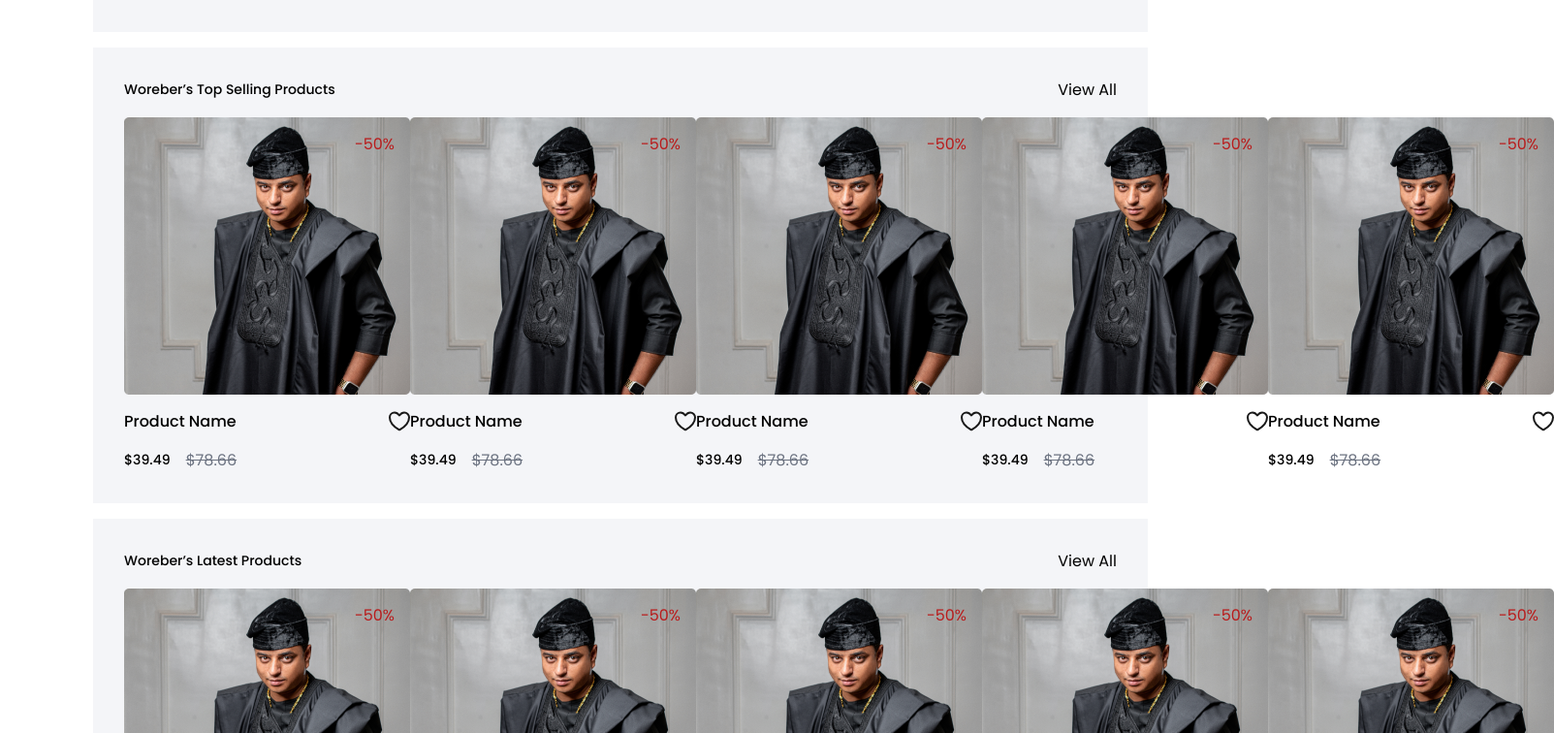
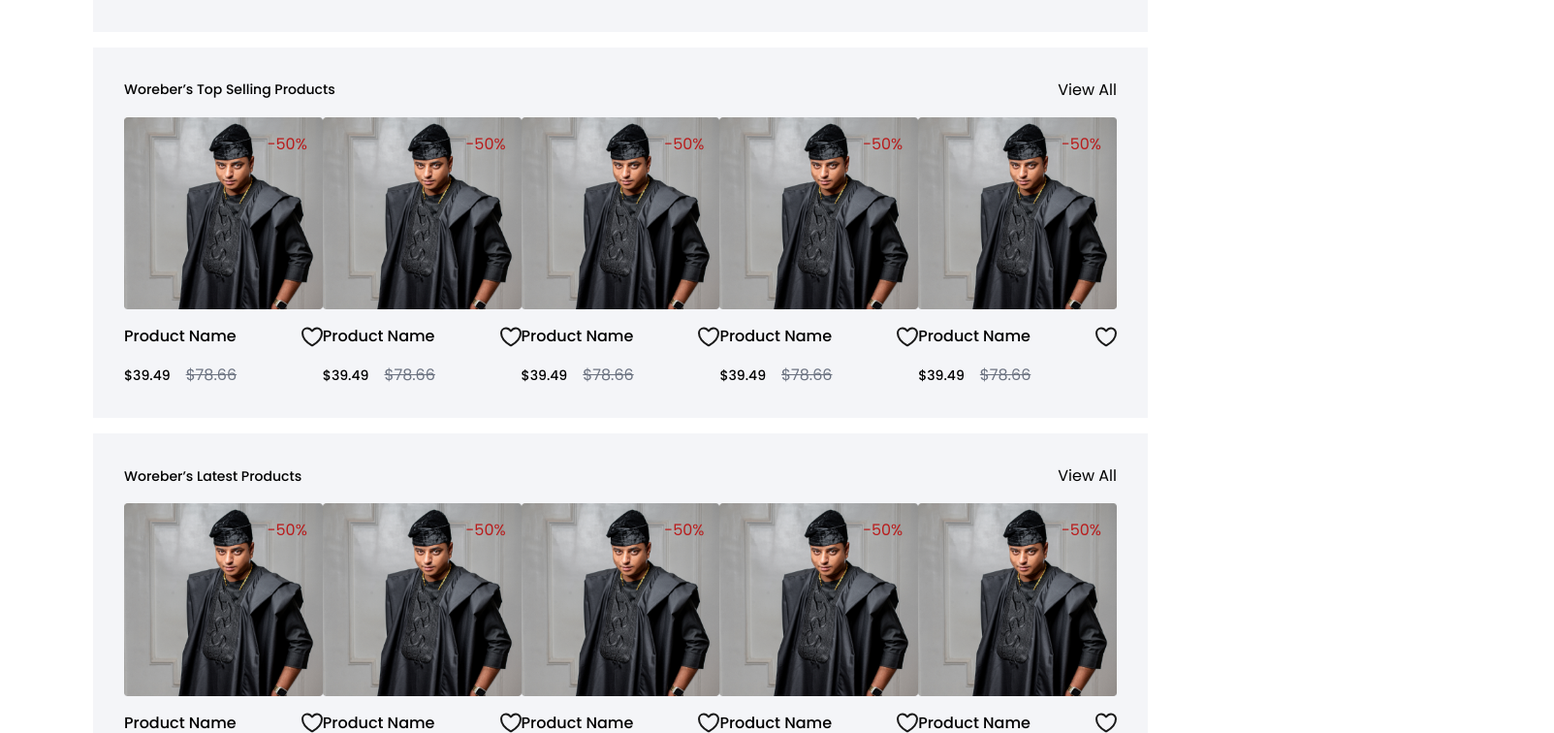
Before and after one commit to PrinceAnumba/Woreber, a React (Vite) app: page /OnlineShop in a window 1280 px wide. Shown: the part 1220-1976 px from the top of the page at 97% size, 1603 px wide, since content can reach past the window. Built offline with nearby package versions, Linux system fonts and the light colour scheme.

Commit message:
correction img

```diff
--- a/src/App.css
+++ b/src/App.css
@@ -102,7 +102,7 @@ h6 {
 .left-icon {
     border-radius: 50%;
 }
-img {
+.carousel-card img {
     max-width: none;
 }
 
```
